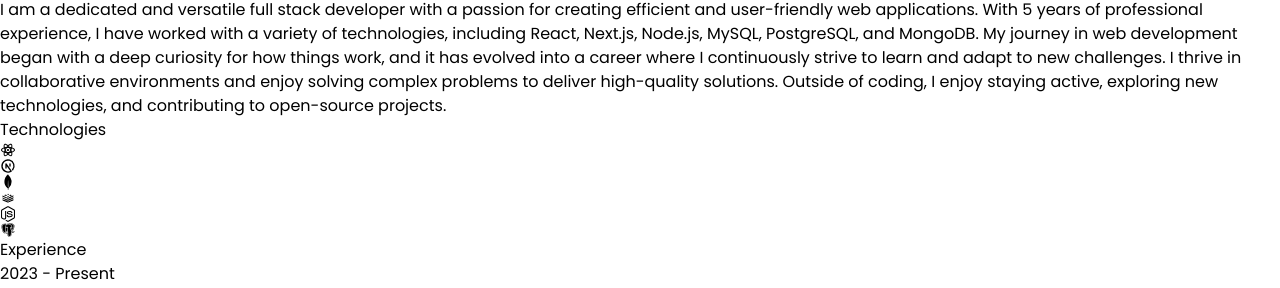
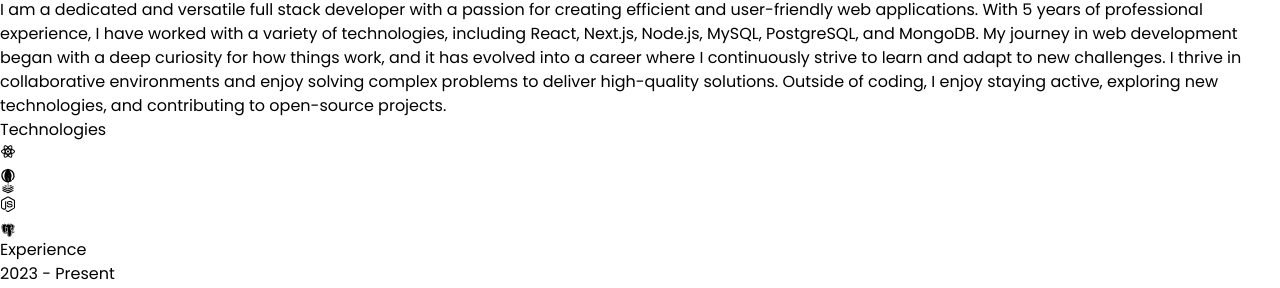
Before and after one commit to orii-blackmark/portfolio-react, a React (Vite) app in the folder my-project/: page / in a window 1280 px wide. Shown: the part 1296-1584 px from the top of the page. Built offline with nearby package versions, Linux system fonts and the light colour scheme.

Commit message:
Modified: animation effect for technologies component

```diff
--- a/my-project/src/components/Technologies.jsx
+++ b/my-project/src/components/Technologies.jsx
@@ -4,31 +4,87 @@
 import { DiRedis } from "react-icons/di";
 import { FaNodeJs } from "react-icons/fa";
 import { BiLogoPostgresql } from "react-icons/bi";
+import { motion } from "framer-motion";
+
+const iconVariants = (duration) => ({
+  initial: { y: -10 },
+  animate: {
+    y: [10, -10],
+    transition: {
+      duration: duration,
+      ease: "linear",
+      repeat: Infinity,
+      repeatType: "reverse",
+    },
+  },
+});
 
 const Technologies = () => {
   return (
     <div className="border-b border-neutral-800 pb-24">
-      <h2 className="my-20 text-center text-4xl">Technologies</h2>
-      <div className="flex flex-wrap items-center justify-center gap-4">
-        <div className="rounded-2xl border-4 border-neutral-800 p-4">
+      <motion.h2
+        whileInView={{ opacity: 1, y: 0 }}
+        initial={{ opacity: 0, y: -100 }}
+        transition={{ duration: 1.5 }}
+        className="my-20 text-center text-4xl"
+      >
+        Technologies
+      </motion.h2>
+      <motion.div
+        whileInView={{ opacity: 1, x: 0 }}
+        initial={{ opacity: 0, x: -100 }}
+        transition={{ duration: 1.5 }}
+        className="flex flex-wrap items-center justify-center gap-4"
+      >
+        <motion.div
+          variants={iconVariants(2.5)}
+          initial="initial"
+          animate="animate"
+          className="rounded-2xl border-4 border-neutral-800 p-4"
+        >
           <RiReactjsLine className="text-7xl text-cyan-400" />
-        </div>
-        <div className="rounded-2xl border-4 border-neutral-800 p-4">
+        </motion.div>
+        <motion.div
+          variants={iconVariants(3)}
+          initial="initial"
+          animate="animate"
+          className="rounded-2xl border-4 border-neutral-800 p-4"
+        >
           <TbBrandNextjs className="text-7xl" />
-        </div>
-        <div className="rounded-2xl border-4 border-neutral-800 p-4">
+        </motion.div>
+        <motion.div
+          variants={iconVariants(5)}
+          initial="initial"
+          animate="animate"
+          className="rounded-2xl border-4 border-neutral-800 p-4"
+        >
           <SiMongodb className="text-7xl text-green-500" />
-        </div>
-        <div className="rounded-2xl border-4 border-neutral-800 p-4">
+        </motion.div>
+        <motion.div
+          variants={iconVariants(2)}
+          initial="initial"
+          animate="animate"
+          className="rounded-2xl border-4 border-neutral-800 p-4"
+        >
           <DiRedis className="text-7xl text-red-700" />
-        </div>
-        <div className="rounded-2xl border-4 border-neutral-800 p-4">
+        </motion.div>
+        <motion.div
+          variants={iconVariants(6)}
+          initial="initial"
+          animate="animate"
+          className="rounded-2xl border-4 border-neutral-800 p-4"
+        >
           <FaNodeJs className="text-7xl text-green-500" />
-        </div>
-        <div className="rounded-2xl border-4 border-neutral-800 p-4">
+        </motion.div>
+        <motion.div
+          variants={iconVariants(4)}
+          initial="initial"
+          animate="animate"
+          className="rounded-2xl border-4 border-neutral-800 p-4"
+        >
           <BiLogoPostgresql className="text-7xl text-sky-700" />
-        </div>
-      </div>
+        </motion.div>
+      </motion.div>
     </div>
   );
 };
```
